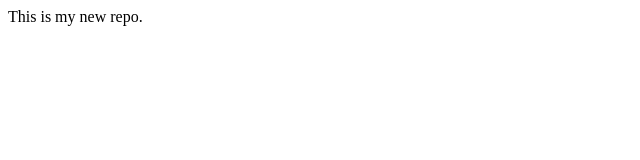
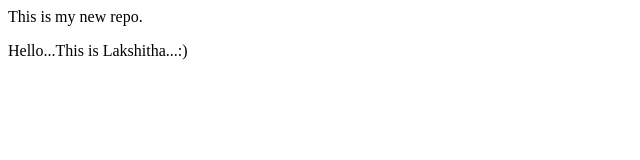
Before and after one commit to RAVADA-LAKSHITHA/localrepo, a plain HTML site: page index.html in a window 1280 px wide. Shown: the whole page, without its empty margins (0-640 px from the left). Drawn offline with Linux system fonts and the light colour scheme.

Commit message:
Added Lakshitha

```diff
--- a/index.html
+++ b/index.html
@@ -1 +1,2 @@
 <p>This is my new repo.</p>
+<p> Hello...This is Lakshitha...:)</p>
```
